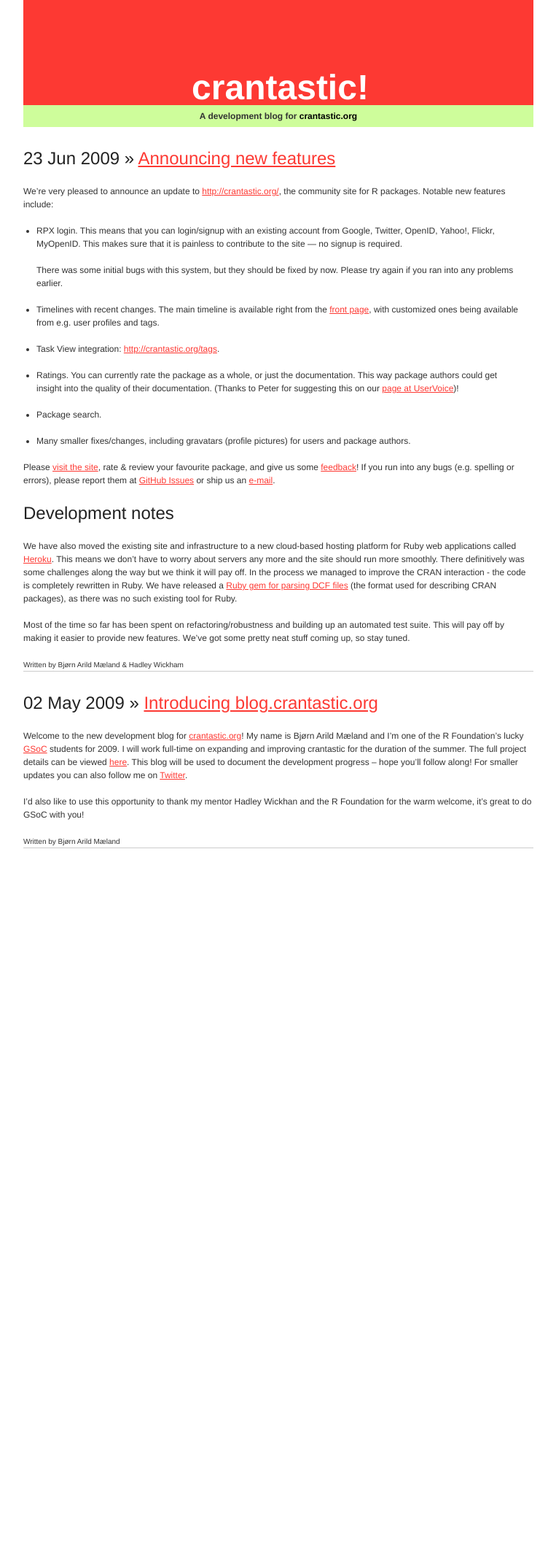
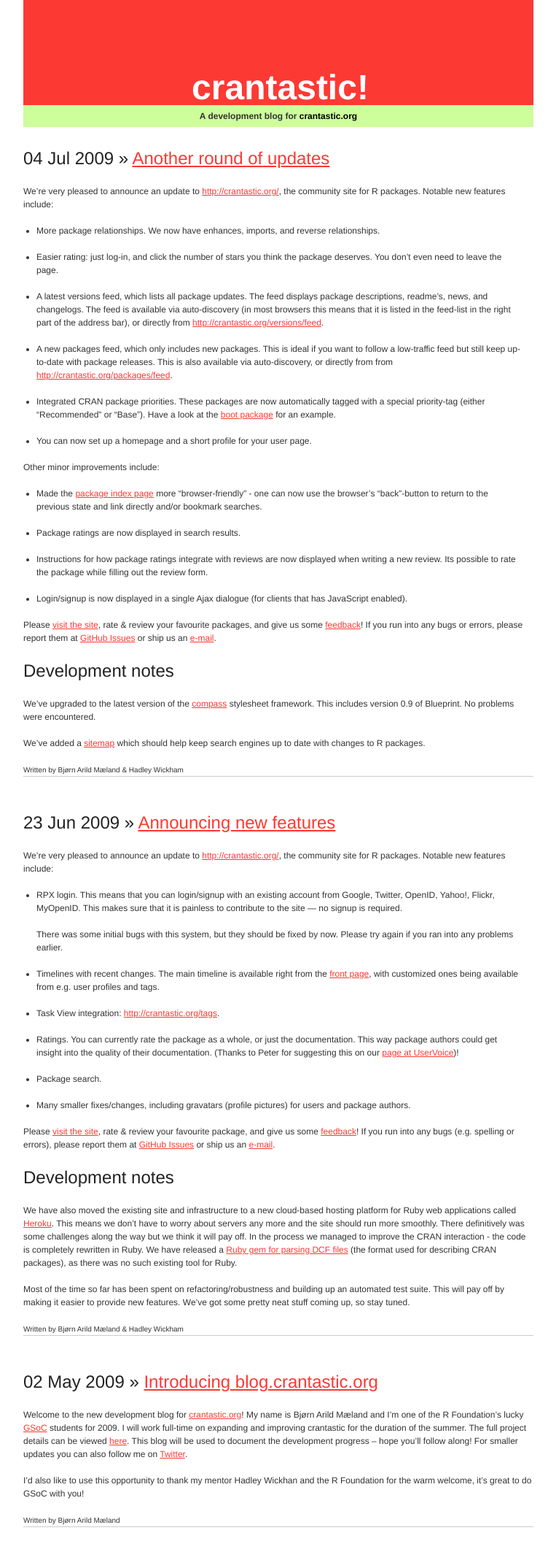
Before and after one commit to hadley/crantastic, a Jekyll site: the page built from index.html, in a window 1280 px wide. Shown: the whole page at 73% size, without its empty margins (258-1021 px from the left). Built offline with Jekyll 4.4.1, drawn with Linux system fonts in a browser that asks for light colours; before the commit the page ends 1187 px from its top, so only the background shows below that.

Commit message:
Added new blog post

```diff
--- /dev/null
+++ b/_posts/2009-07-04-another-round-of-updates.md
@@ -0,0 +1,62 @@
+---
+layout: post
+author: Bjørn Arild Mæland &amp; Hadley Wickham
+title: Another round of updates
+---
+
+We're very pleased to announce an update to
+[http://crantastic.org/](http://crantastic.org/), the
+community site for R packages. Notable new features include:
+
+* More package relationships.  We now have enhances, imports, and reverse
+  relationships.
+
+* Easier rating: just log-in, and click the number of stars you think the package
+  deserves.  You don't even need to leave the page.
+
+* A latest versions feed, which lists all package updates. The feed displays
+  package descriptions, readme's, news, and changelogs. The feed is available
+  via auto-discovery (in most browsers this means that it is listed in the
+  feed-list in the right part of the address bar), or directly from
+  [http://crantastic.org/versions/feed](http://crantastic.org/versions/feed).
+
+* A new packages feed, which only includes new packages.  This is
+  ideal if you want to follow a low-traffic feed but still keep up-to-date with
+  package releases. This is also available via auto-discovery, or directly from
+  from [http://crantastic.org/packages/feed](http://crantastic.org/packages/feed).
+
+* Integrated CRAN package priorities. These packages are now automatically
+  tagged with a special priority-tag (either "Recommended" or "Base"). Have a
+  look at the [boot package](http://crantastic.org/packages/boot) for an example.
+
+* You can now set up a homepage and a short profile for your user page.
+
+Other minor improvements include:
+
+* Made the [package index page](http://crantastic.org/packages) more
+  "browser-friendly" - one can now use the browser's "back"-button to return to
+  the previous state and link directly and/or bookmark searches.
+
+* Package ratings are now displayed in search results.
+
+* Instructions for how package ratings integrate with reviews are now displayed
+  when writing a new review. Its possible to rate the package while filling out
+  the review form.
+
+* Login/signup is now displayed in a single Ajax dialogue (for clients
+  that has JavaScript enabled).
+
+Please [visit the site](http://crantastic.org), rate & review your favourite
+packages, and give us some [feedback](http://crantastic.uservoice.com/)! If you
+run into any bugs or errors, please report them at [GitHub
+Issues](http://github.com/hadley/crantastic/issues) or ship us an
+[e-mail](mailto:cranatic@gmail.com).
+
+Development notes
+-----------------
+
+We've upgraded to the latest version of the [compass](http://compass-style.org/)
+stylesheet framework. This includes version 0.9 of Blueprint. No problems were encountered.
+
+We've added a [sitemap](http://www.sitemaps.org/) which should help keep search
+engines up to date with changes to R packages.
--- a/_sass/site.sass
+++ b/_sass/site.sass
@@ -19,7 +19,7 @@
     :color #aaa
 
   .post
-    margin-bottom: 25px
+    margin-bottom: 45px
     border-bottom: 1px solid #ccc
 
 h1
--- a/stylesheets/site.css
+++ b/stylesheets/site.css
@@ -4,7 +4,7 @@
 div#header { margin-bottom: 25px; text-align: center; }
 div#content { text-align: left; }
 div#footer { margin-top: 25px; font-size: 0.9em; color: #aaa; }
-div .post { margin-bottom: 25px; border-bottom: 1px solid #ccc; }
+div .post { margin-bottom: 45px; border-bottom: 1px solid #ccc; }
 
 h1 { color: #FD3933; font-size: 3em; font-weight: normal; margin-top: 0; margin-bottom: 0; }
 h1.title { background-color: #FD3933; color: #fff; padding-top: 2em; padding-left: 5px; font-size: 4em; font-weight: bold; }
```
